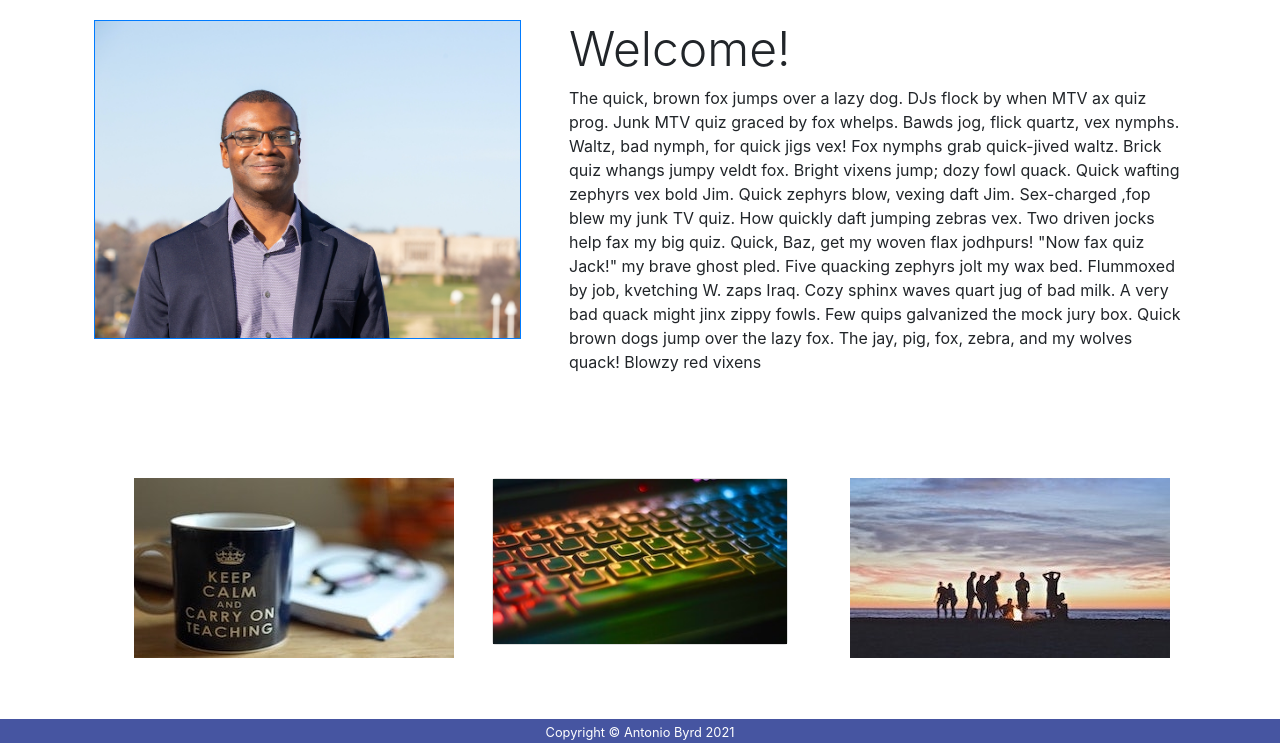
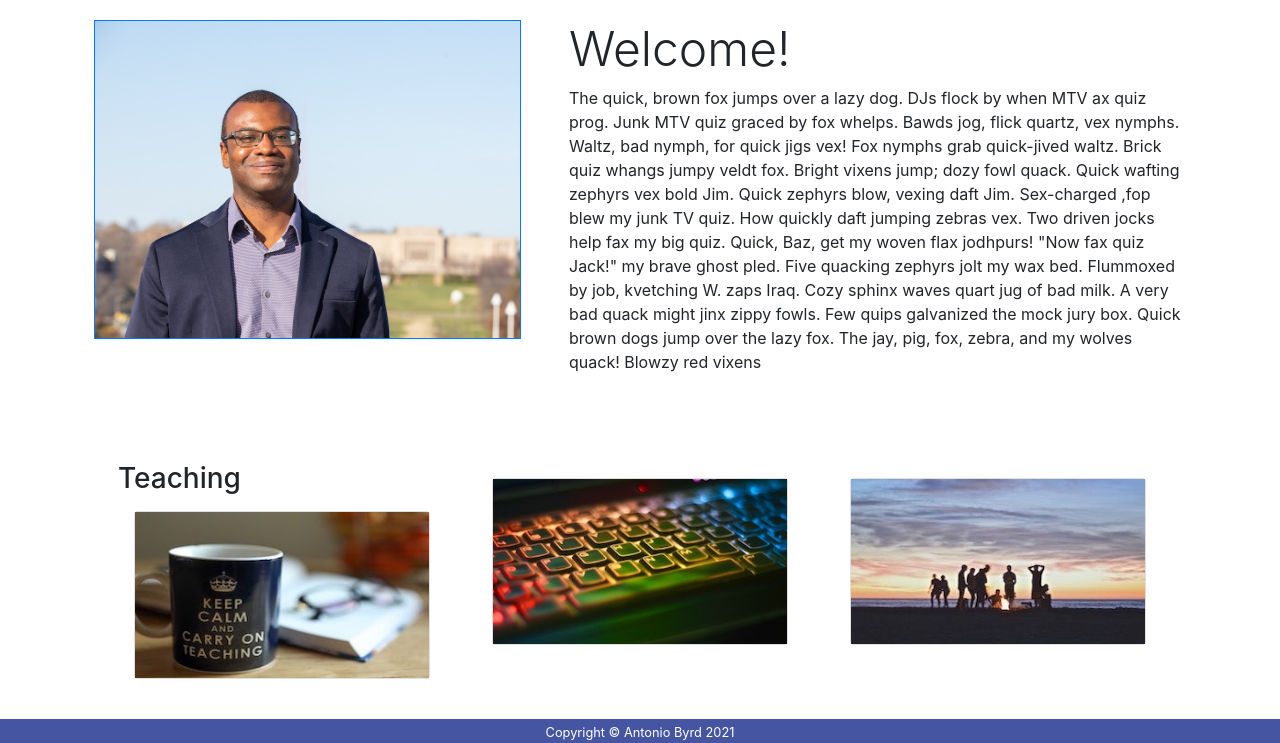
Before and after one commit to abyrd15/abyrd15.github.io, a Jekyll site: the page built from index.markdown, in a window 1280 px wide and 900 px high, scrolled down 747 px, cut to the strip 157-900 px from the top of the window. Built offline with Jekyll 4.4.1, drawn with Linux system fonts in a browser that asks for light colours; nearby versions of some CDN libraries.

Commit message:
Moved teaching title

```diff
--- a/_includes/home/section_cards.html
+++ b/_includes/home/section_cards.html
@@ -1,10 +1,10 @@
 <div class="container p-5">
   <div class="row">
     <div class="col-xs-12 col-sm-12 col-md-4 col-lg-4">
-      <div class="p-0 m-3">
-        <img src="assets/css/images/seema_teaching.jpg"  alt="Card image cap">
+      <h3>Teaching</h3>
+      <div class="card img-fluid p-0 m-3">
+        <img src="assets/css/images/seema_teaching.jpg"  alt="Card image cap" style="width:100">
         <div class="hover-text card-img-overlay p-5 text-center text-white">
-          <h3>Teaching</h3>
           <p>Check out the courses I teach at UMKC! Course descriptions and syllabi included for download! :)</p>
         </div>
       </div>
@@ -19,8 +19,8 @@
       </div>
     </div>
     <div class="col-xs-12 col-sm-12 col-md-4 col-lg-4">
-      <div class="p-0 m-3">
-        <img src="assets/css/images/kimson_community.jpg" alt="Card image cap">
+      <div class="card img-fluid p-0 m-3">
+        <img src="assets/css/images/kimson_community.jpg" alt="Card image cap" style="width:100">
         <div class="hover-text card-img-overlay p-5 text-center text-white">
           <h3>Community</h3>
           <p>Discover how I've turned my research interests into doing good for the Kansas City Metro Area!</p>
```
